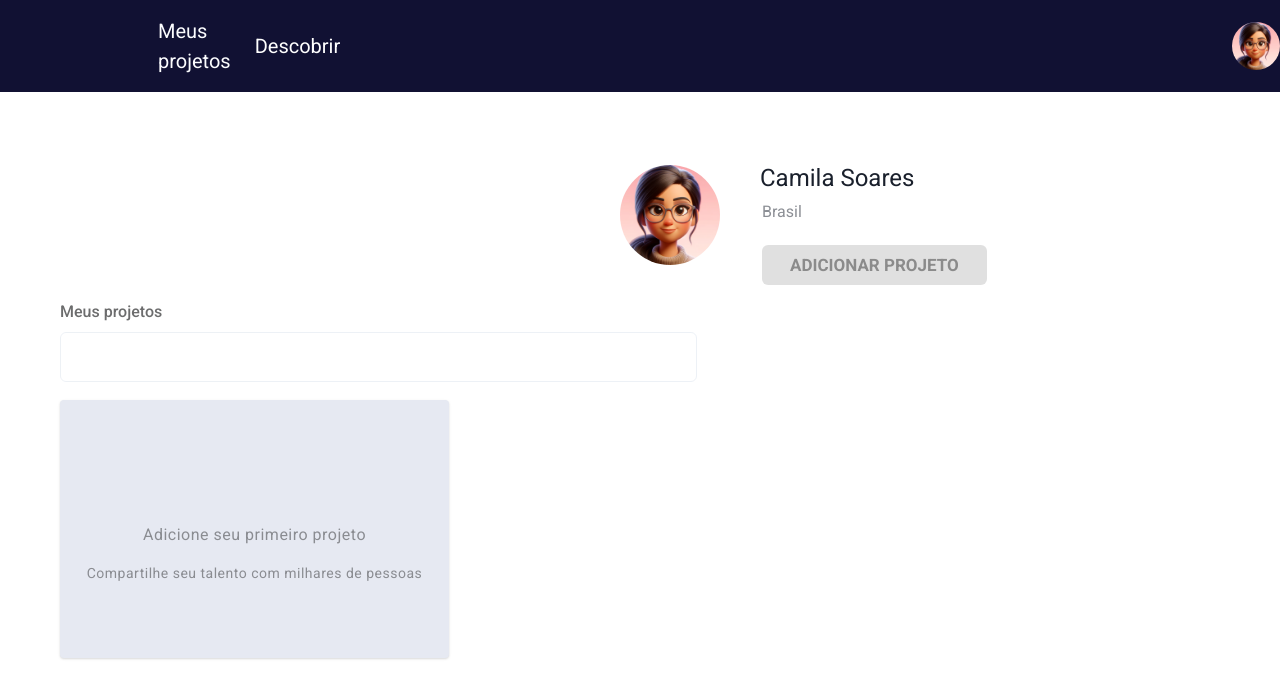
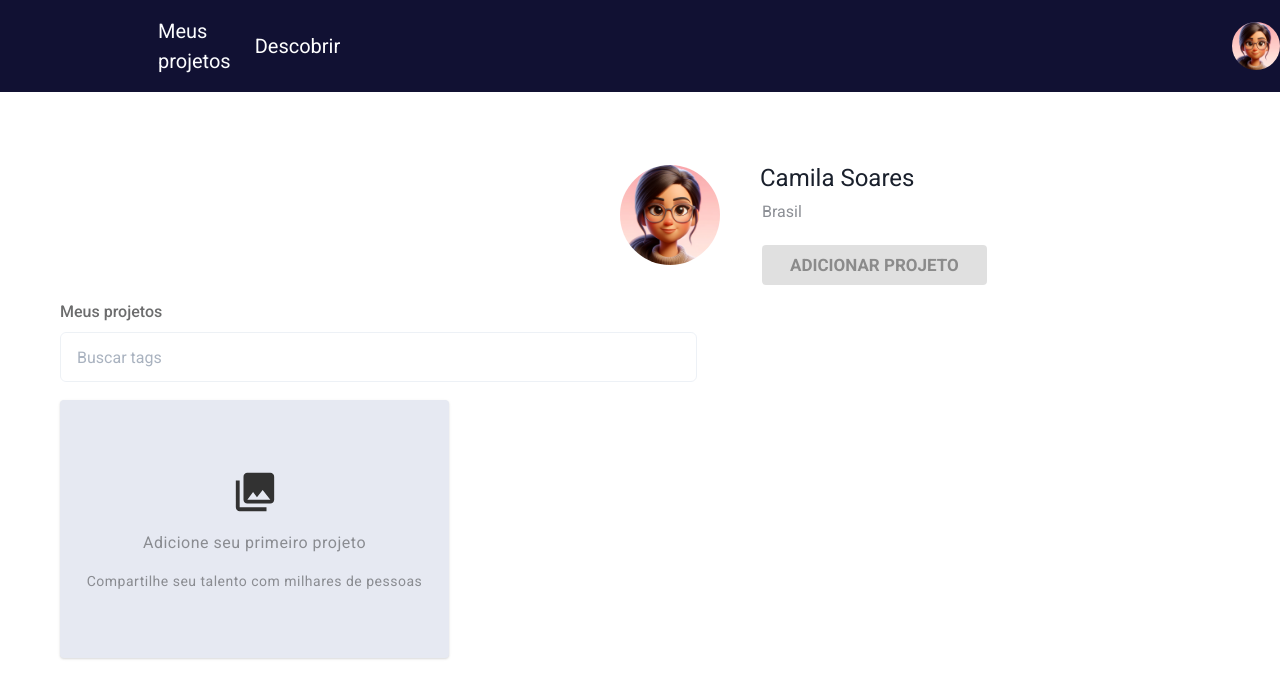
Before and after one commit to squad3-hackathon/squad3_hackathon_frontend, a React (Vite) app: page /portfolio/1 in a window 1280 px wide. Shown: the top 698 px of the page. Built offline with nearby package versions, Linux system fonts and the light colour scheme; the HTML template or start-up script is replaced by a standard one.

Commit message:
:lipstick: feat: Estilização do Card

```diff
--- a/src/Components/MeuPortfolio.jsx
+++ b/src/Components/MeuPortfolio.jsx
@@ -18,6 +18,7 @@ import {
 import LogoOrange from "../assets/logo_orange.png";
 import FotoPerfil from "../assets/foto_perfil.png";
 import Bellcon from "../assets/img_bellcon.svg";
+import UploadProject from '../assets/upload_project.svg';
 
 const MeuPortifolio = () => {
   return (
@@ -52,7 +53,7 @@ const MeuPortifolio = () => {
             opacity="0.6"
         >
           <FormLabel>Meus projetos</FormLabel>
-          <Input type='text' width= "637px" height={"50px"}/>
+          <Input type='text' width= "637px" height={"50px"} placeholder="Buscar tags"fontSize="16px"/>
         </FormControl>
         <Wrap
         position="absolute"
@@ -85,14 +86,13 @@ const MeuPortifolio = () => {
       >
       Brasil
       </Text>
-
       <Button
       position="absolute"
       top="245px"
       left="762px"
-      bordeRadius= "4px"
-      bg= "rgba(0, 0, 0, 0.12)"
-      height={"40px"}
+      borderRadius="4px"
+      bg="rgba(0, 0, 0, 0.12)"
+      height="40px"
     >
       <Link href="#" color="var(--action-disabled, rgba(0, 0, 0, 0.38))" mx={3} fontSize={17} fontFamily="Roboto">
         ADICIONAR PROJETO
@@ -113,8 +113,8 @@ const MeuPortifolio = () => {
         justify="center"
         align="center"
         height="100%"
-    marginTop={"50px"}
       >
+        <Image src={UploadProject} alt="UploadProject" mb={5}/>
         <Text
           color="#303133"
           fontFamily="Roboto"
@@ -127,8 +127,7 @@ const MeuPortifolio = () => {
         >
           Adicione seu primeiro projeto
         </Text>
-    <Flex
-    >
+        <Flex>
           <Text
             color="#303133"
             fontFamily="Roboto"
@@ -138,7 +137,7 @@ const MeuPortifolio = () => {
             lineHeight="16px"
             letterSpacing="0.5px"
             opacity="0.5"
-      textAlign="right" // Use textAlign em vez de align
+            textAlign="right"
             marginTop="22px"
           >
             Compartilhe seu talento com milhares de pessoas
@@ -149,6 +148,9 @@ const MeuPortifolio = () => {
 
 
 
+
+
+
   </ChakraProvider>
   );
 };
```
Lines whose indentation alone changed are shown as unchanged.
